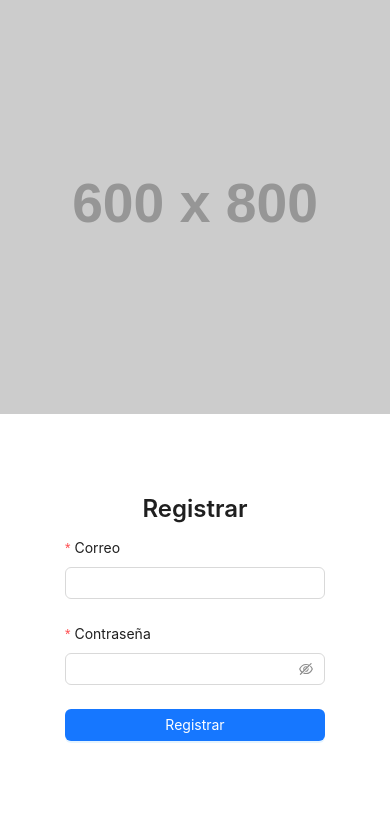
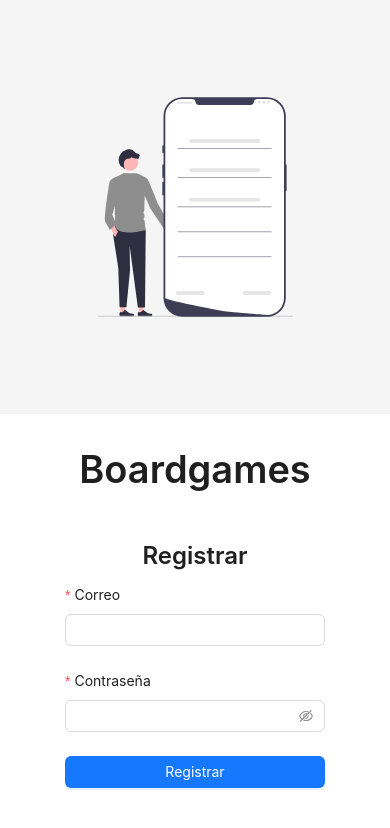
Before and after one commit to Mathiasfx/boardgame-questions, a React (Vite) app: page /register in a window 390 px wide. Shown: the top 828 px of the page. Built offline with nearby package versions, Linux system fonts and the light colour scheme; no server answers.

Commit message:
[UPDATE] Adjust image dimensions in login and registration pages; replace placeholder images with custom illustrations

```diff
--- a/src/pages/dashboard/Dashboard.tsx
+++ b/src/pages/dashboard/Dashboard.tsx
@@ -3,6 +3,7 @@ import { useAuth } from "../../providers/AuthContext";
 import { Layout, Drawer } from "antd";
 import {
   DashboardOutlined,
+  LogoutOutlined,
   MenuOutlined,
   SettingOutlined,
   UserOutlined,
@@ -114,11 +115,15 @@ const Dashboard = () => {
             onClick={() => setDrawerVisible(true)}
             style={{ display: "inline-block", marginRight: "16px" }}
           />
-          <Title level={4} style={{ margin: 0, flex: 1, textAlign: "center" }}>
+          <Title level={2} style={{ margin: 0, flex: 1, textAlign: "center" }}>
             Dashboard
           </Title>
-          <Button type="primary" onClick={handleLogout}>
-            Cerrar Sesión
+          <Button
+            type="default"
+            onClick={handleLogout}
+            style={{ backgroundColor: "#f56954", color: "white" }}
+          >
+            <LogoutOutlined />
           </Button>
         </Header>
 
--- a/src/pages/login/LoginPage.module.css
+++ b/src/pages/login/LoginPage.module.css
@@ -15,11 +15,9 @@
   }
 
   .image {
-    width: 100%;
-    height: 100%;
-    object-fit: cover;
+    width: 50%;
+    height: 58%;
   }
-
   .formContainer {
     flex: 1;
     display: flex;
@@ -42,9 +40,8 @@
     }
 
     .image {
-      object-fit: cover;
-      width: 100%;
-      height: 100%;
+      width: 50%;
+      height: 58%;
     }
 
     .formContainer {
--- a/src/pages/login/LoginPage.tsx
+++ b/src/pages/login/LoginPage.tsx
@@ -3,6 +3,7 @@ import { useAuth } from "../../providers/AuthContext";
 import { Link, useNavigate } from "react-router-dom";
 import { Form, Input, Button, Typography, notification } from "antd";
 import styles from "./LoginPage.module.css"; // Importa los estilos
+import loginIllustration from "../../assets/illustrations/loginillustration.svg";
 
 const { Title } = Typography;
 
@@ -31,13 +32,14 @@ const LoginPage = () => {
     <div className={styles.container}>
       <div className={styles.imageContainer}>
         <img
-          src="https://placehold.co/600x800"
+          src={loginIllustration}
           alt="Imagen de inicio de sesión"
           className={styles.image}
         />
       </div>
 
       <div className={styles.formContainer}>
+        <Title level={1}>Boardgames</Title>
         <Title level={3}>Iniciar Sesión</Title>
         <Form onFinish={onFinish} layout="vertical">
           <Form.Item
--- a/src/pages/register/RegisterPage.module.css
+++ b/src/pages/register/RegisterPage.module.css
@@ -14,9 +14,8 @@
   }
 
   .image {
-    width: 100%;
-    height: 100%;
-    object-fit: cover;
+    width: 50%;
+    height: 58%;
   }
 
   .formContainer {
@@ -40,9 +39,9 @@
     }
 
     .image {
-      object-fit: cover;
-      width: 100%;
-      height: 100%;
+
+      width: 50%;
+      height: 58%;
     }
 
     .formContainer {
--- a/src/pages/register/RegiterPage.tsx
+++ b/src/pages/register/RegiterPage.tsx
@@ -3,6 +3,7 @@ import { useAuth } from "../../providers/AuthContext";
 import { useNavigate } from "react-router-dom";
 import { Form, Input, Button, Typography, notification } from "antd";
 import styles from "./RegisterPage.module.css";
+import registerIllus from "../../assets/illustrations/registerillustration.svg";
 
 const { Title } = Typography;
 
@@ -31,13 +32,14 @@ const RegisterPage = () => {
     <div className={styles.container}>
       <div className={styles.imageContainer}>
         <img
-          src="https://placehold.co/600x800"
+          src={registerIllus}
           alt="Imagen de registro"
           className={styles.image}
         />
       </div>
 
       <div className={styles.formContainer}>
+        <Title level={1}>Boardgames</Title>
         <Title level={3}>Registrar</Title>
         <Form onFinish={onFinish} layout="vertical">
           <Form.Item
```
Also changed, not shown: src/assets/illustrations/loginillustration.svg (added), src/assets/illustrations/registerillustration.svg (added).
